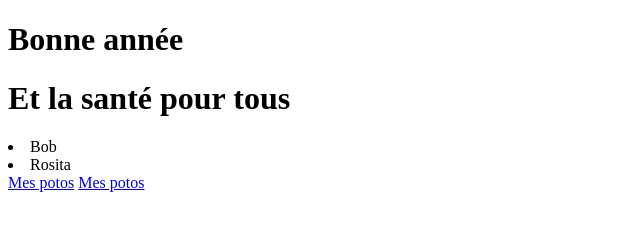
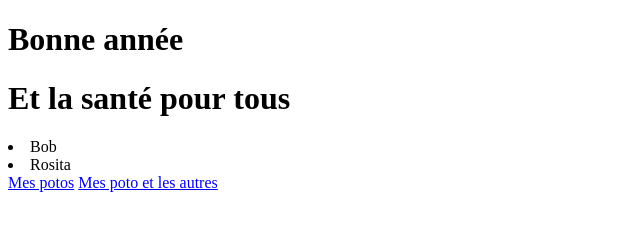
Before and after one commit to laurentFreundWF3/tpGit1, a plain HTML site: page index.html in a window 1280 px wide. Shown: the full height of the page, 0-640 px from the left. Drawn offline with Linux system fonts and the light colour scheme.

Commit message:
Update index.html
Et les autres

```diff
--- a/index.html
+++ b/index.html
@@ -9,6 +9,6 @@
 <li>Bob</li>
 <li>Rosita</li>
 <a href="mescontact.html">Mes potos</a>
-<a href="apropos.html">Mes potos</a>
+<a href="apropos.html">Mes poto et les autres</a>
 </body>
 </html>
```
